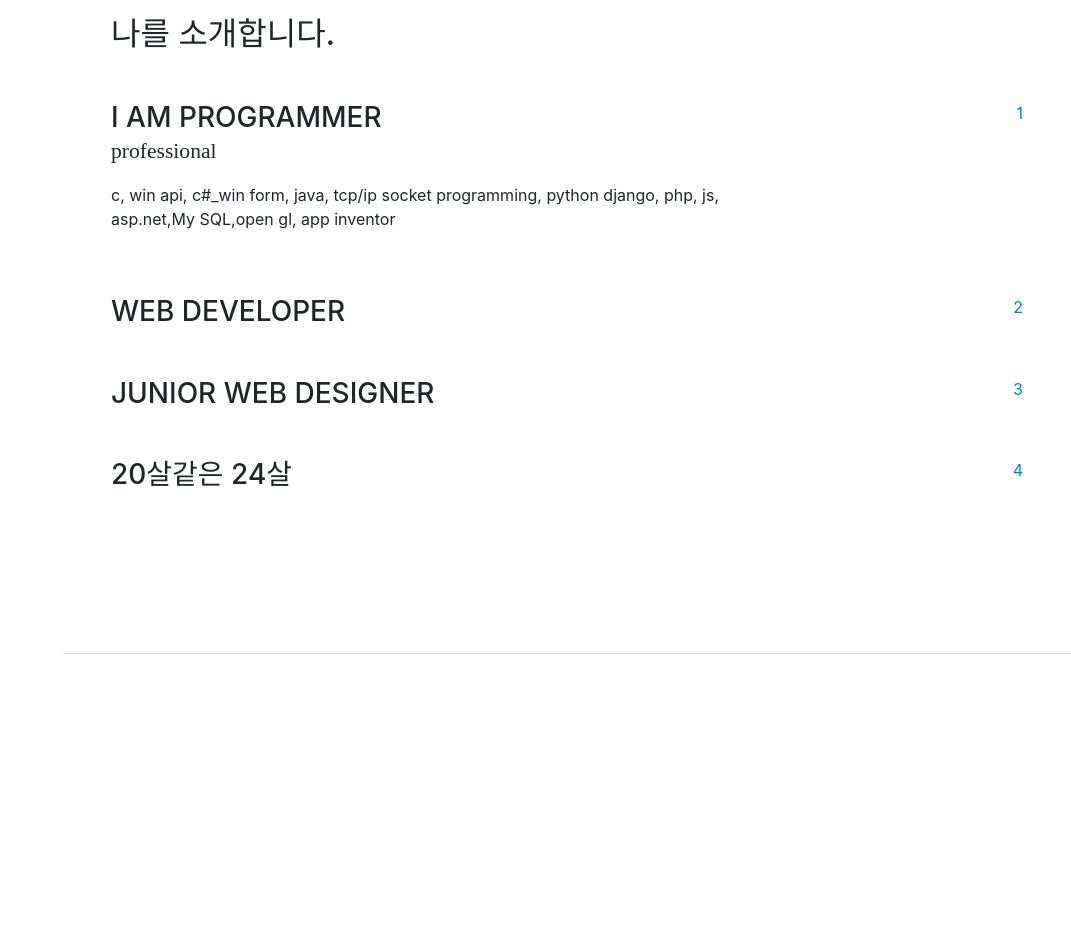
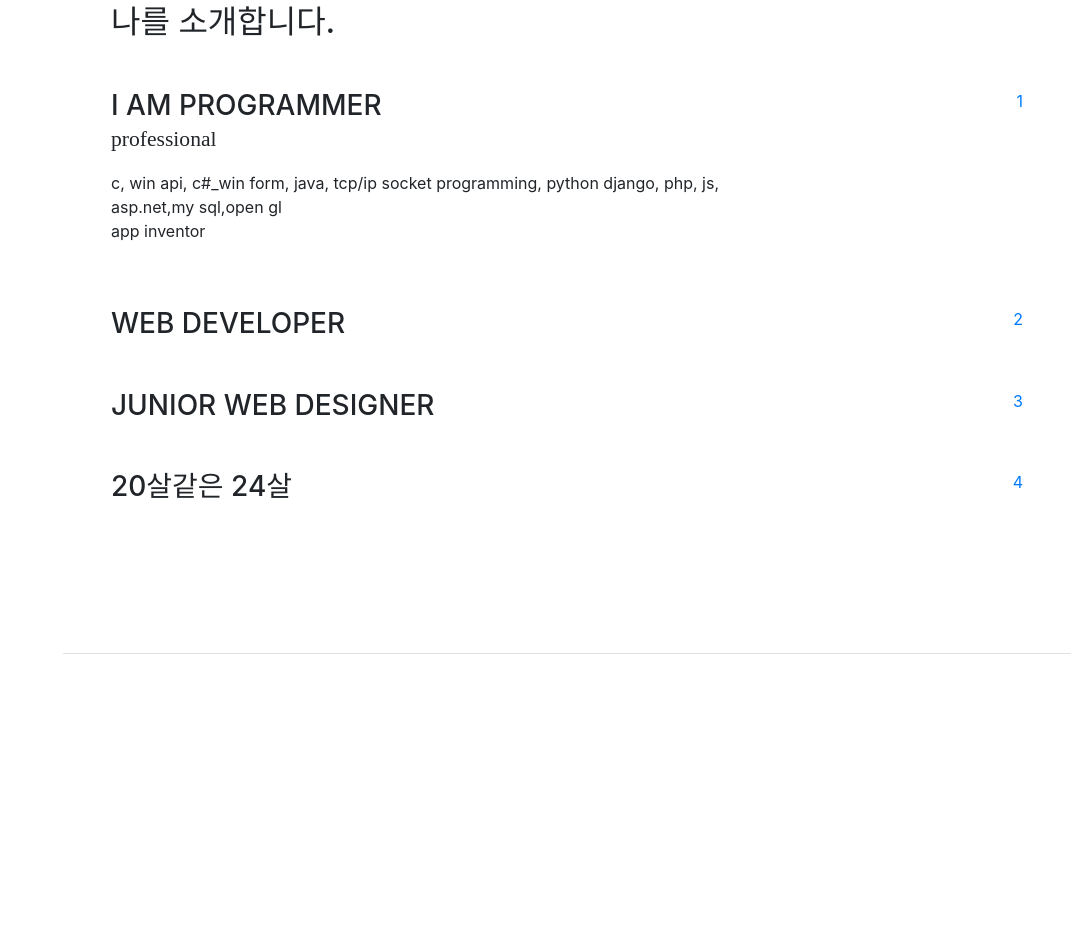
Before and after one commit to wjdgoska12/j.io, a website with bundled scripts: page index.html in a window 1280 px wide. Shown: the part 946-1893 px from the top of the page, without its empty margins (209-1280 px from the left). Built offline with nearby package versions, Linux system fonts and the light colour scheme; a script that the page names is missing; files whose address does not match are found by name; a web font is replaced by a local one.

Commit message:
Update index.html

```diff
--- a/index.html
+++ b/index.html
@@ -119,7 +119,7 @@
             <div class="resume-content mr-auto">
               <h3 class="mb-0">I am programmer</h3>
               <div class="subheading mb-3">professional</div>
-              <p>c, win api, c#_win form, java, tcp/ip socket programming, python django, php, js, asp.net,My SQL,open gl, app inventor</div>
+              <p>c, win api, c#_win form, java, tcp/ip socket programming, python django, php, js, asp.net,my sql,open gl<br>app inventor</div>
             <div class="resume-date text-md-right">
               <span class="text-primary">1</span>
             </div>
```
